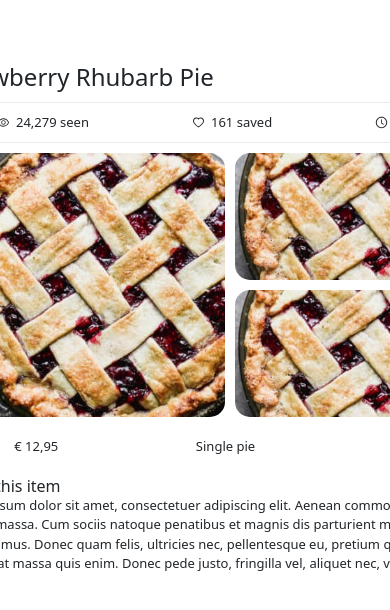
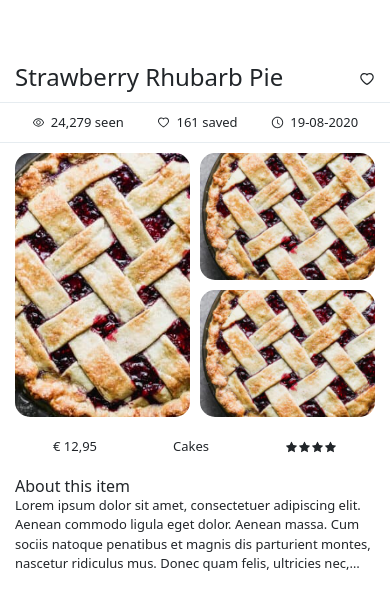
Before and after one commit to SanderVreeken/Newco-Cakespace, a React (Create React App) app: page / in a window 390 px wide. Shown: the top 610 px of the page. Built offline with nearby package versions, Linux system fonts and the light colour scheme.

Commit message:
Added the display and therewith initial viewport for mobile.

```diff
--- a/src/App.css
+++ b/src/App.css
@@ -170,8 +170,8 @@ h1, h2, h3, h4, h5, h6, p {
 
 .navbar__button > svg {
   height: 26px;
+  width: 0px;
   visibility: hidden;
-  width: 0px;
 }
 
 .navbar__header {
@@ -516,3 +516,22 @@ h1, h2, h3, h4, h5, h6, p {
     width: 0px;
   }
 }
+
+@media screen and (max-width: 702px) {
+  .content {
+    border: none;
+    width: 100%;
+  }
+
+  .navbar {
+    padding: 0px;
+    visibility: hidden;
+    width: 0px;
+  }
+
+  /* TODO: Check why the icon needs to be handled individually. */
+  .navbar__button > svg {
+    visibility: hidden;
+    width: 0px;
+  }
+}
--- a/src/components/Product.js
+++ b/src/components/Product.js
@@ -52,7 +52,7 @@ const Product = () => {
             </div>
             <div className='product__information'>
                 <p>€ 12,95</p>
-                <p>Single pie</p>
+                <p>Cakes</p>
                 {getStarsElement(4)}
             </div>
 
```
